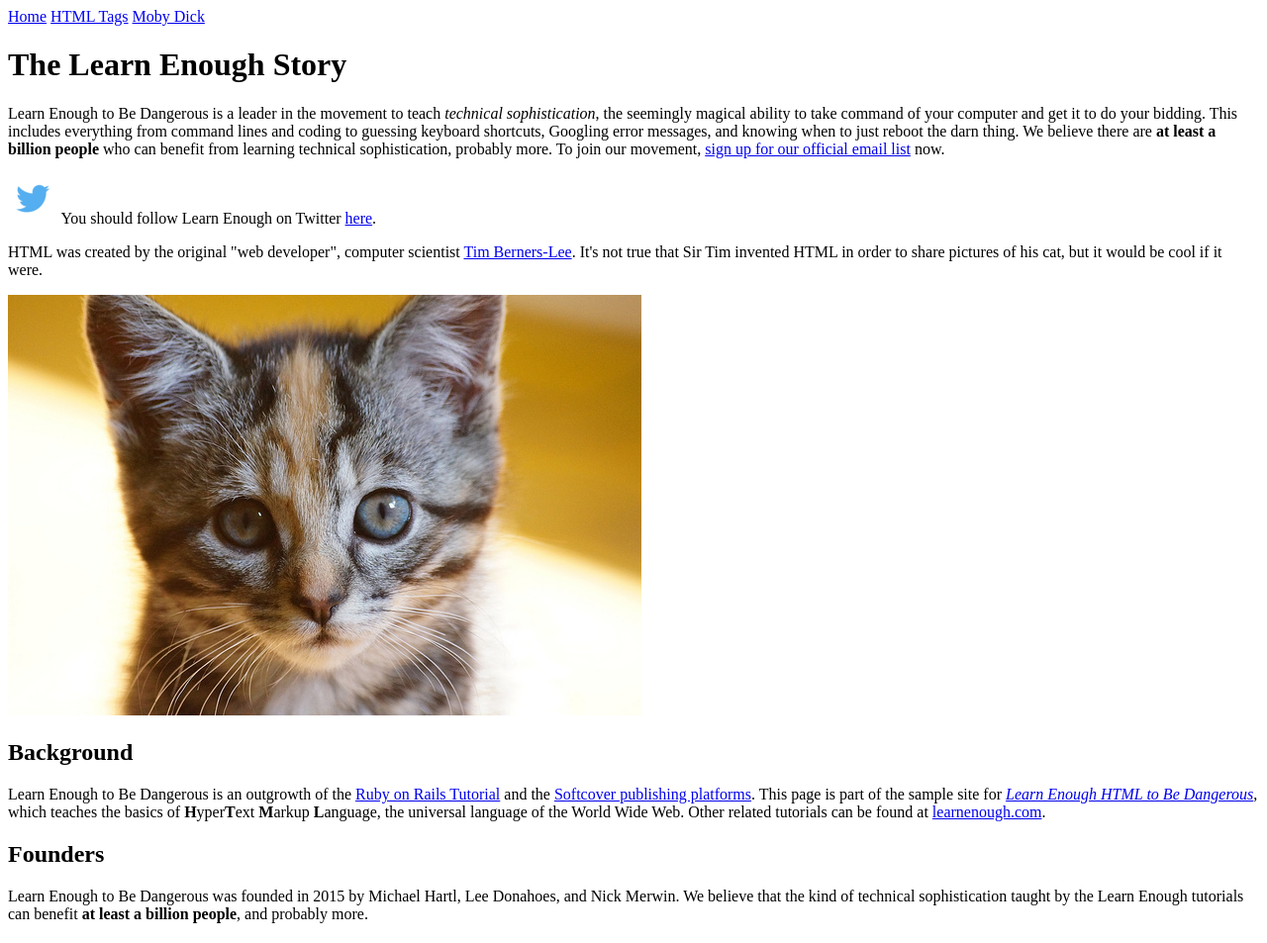
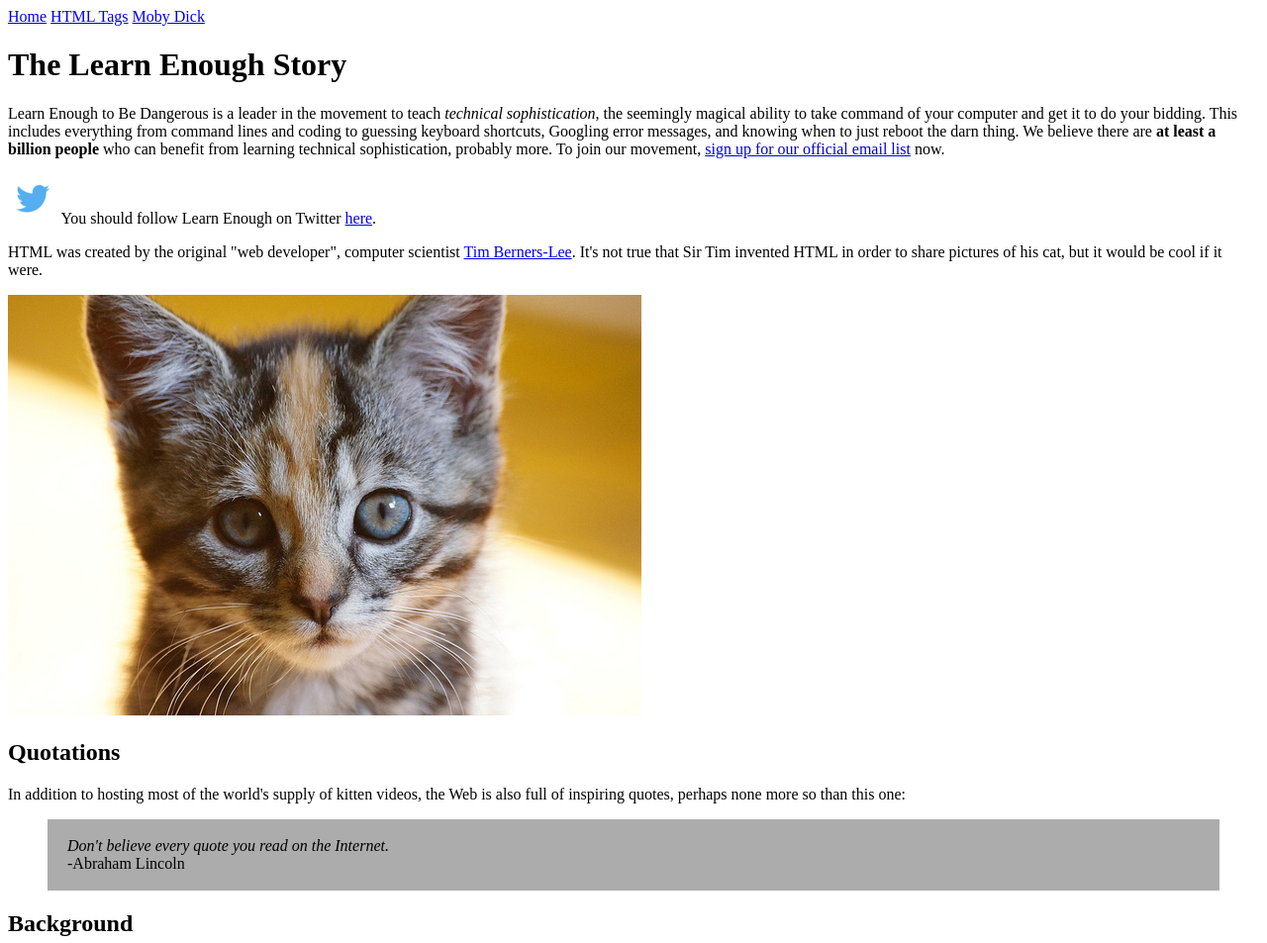
Before and after one commit to thicket8142/sample_website, a plain HTML site: page index.html in a window 1280 px wide. Shown: the top 953 px of the page at 99% size. Drawn offline with Linux system fonts and the light colour scheme.

```diff
--- a/index.html
+++ b/index.html
@@ -21,6 +21,16 @@
 			HTML was created by the original "web developer", computer scientist <a href="https://en.wikipedia.org/wiki/Tim_Berners-Lee">Tim Berners-Lee</a>. It's not true that Sir Tim invented HTML in order to share pictures of his cat, but it would be cool if it were.
 		</p>
 		<img src="images/kitten.jpg" alt="An adorable kitten">
+		<h2>Quotations</h2>
+		<p>
+			In addition to hosting most of the world's supply of kitten videos, the Web is also full of inspiring quotes, perhaps none more so than this one:
+		</p>
+		<blockquote style="padding: 2px 20px; background: #acacac;">
+			<p>
+				<em>Don't believe every quote you read on the Internet.</em><br>
+				-Abraham Lincoln
+			</p>
+		</blockquote>
 		<h2>Background</h2>
 		<p>
 			Learn Enough to Be Dangerous is an outgrowth of the <a href="https://railstutorial.org/">Ruby on Rails Tutorial</a> and the <a href="https://www.softcover.io/">Softcover publishing platforms</a>. This page is part of the sample site for <a href="https://www.learnenough.com/html"><em>Learn Enough HTML to Be Dangerous</em></a>, which teaches the basics of <strong>H</strong>yper<strong>T</strong>ext <strong>M</strong>arkup <strong>L</strong>anguage, the universal language of the World Wide Web. Other related tutorials can be found at <a href="https://www.learnenough.com/">learnenough.com</a>.
```
